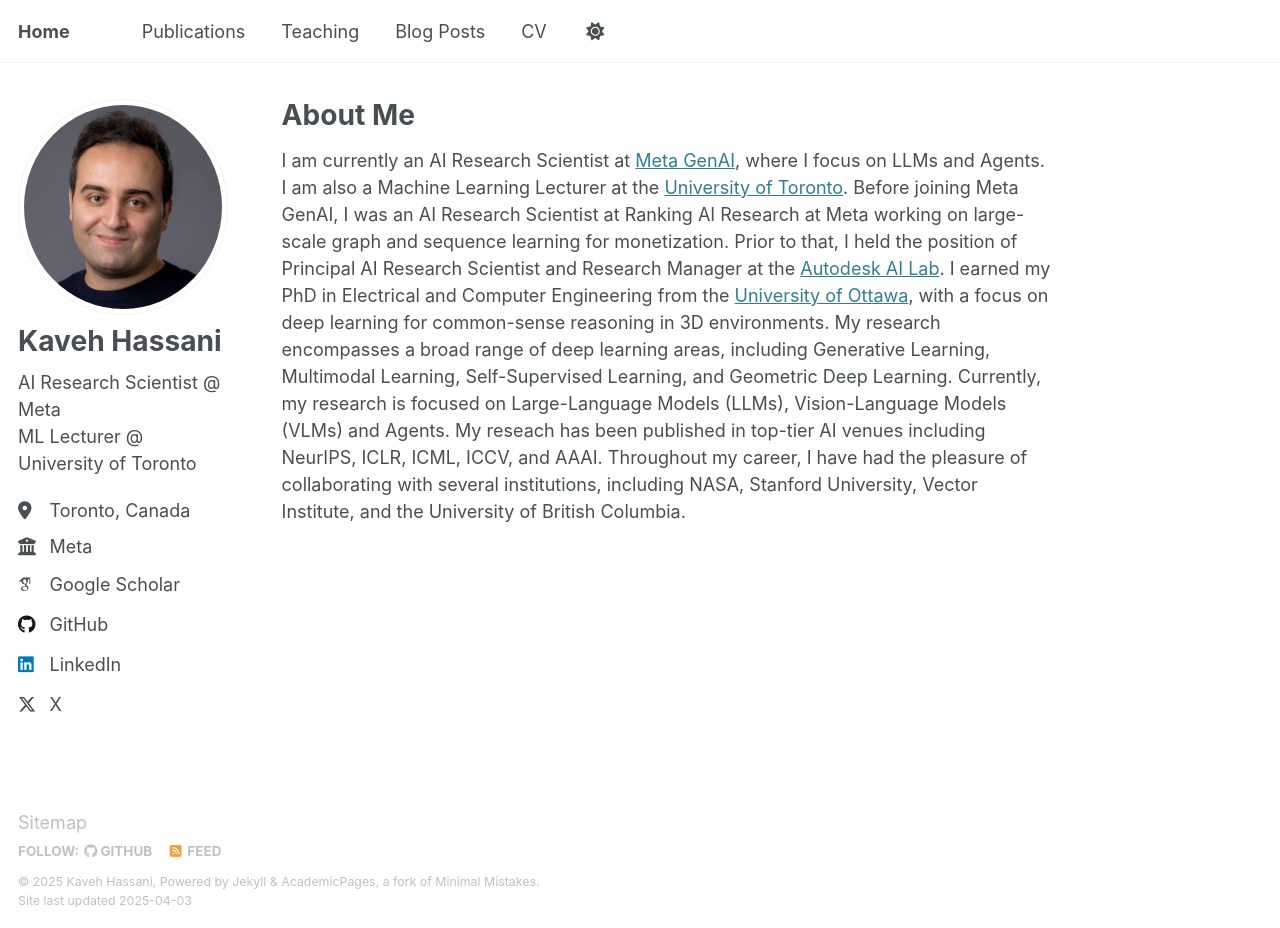
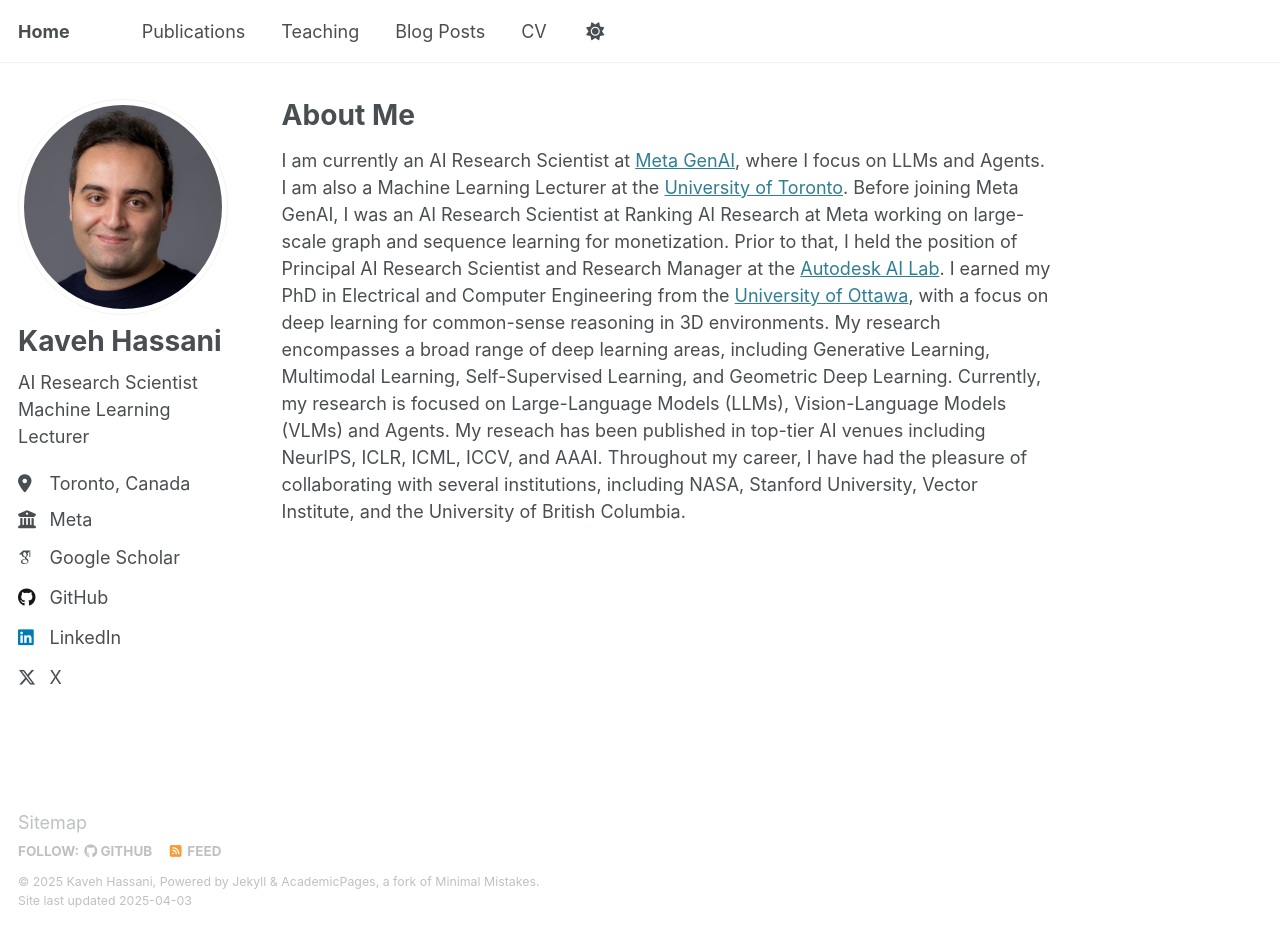
Before and after one commit to kavehhassani/kavehhassani.github.io, a Jekyll site: the page built from _pages/about.md, in a window 1280 px wide and 928 px high. Built offline with Jekyll 4.4.1, drawn with Linux system fonts in a browser that asks for light colours; some web fonts are replaced.

Commit message:
Update _config.yml

```diff
--- a/_config.yml
+++ b/_config.yml
@@ -25,7 +25,7 @@ author:
   avatar           : "profile.png"
   name             : "Kaveh Hassani"
   pronouns         : # example: "she/her"
-  bio              : "AI Research Scientist @ Meta <br> ML Lecturer @ University of Toronto"
+  bio              : "AI Research Scientist <br> Machine Learning Lecturer"
   location         : "Toronto, Canada"
   employer         : "Meta"
   uri              : # URL
```
